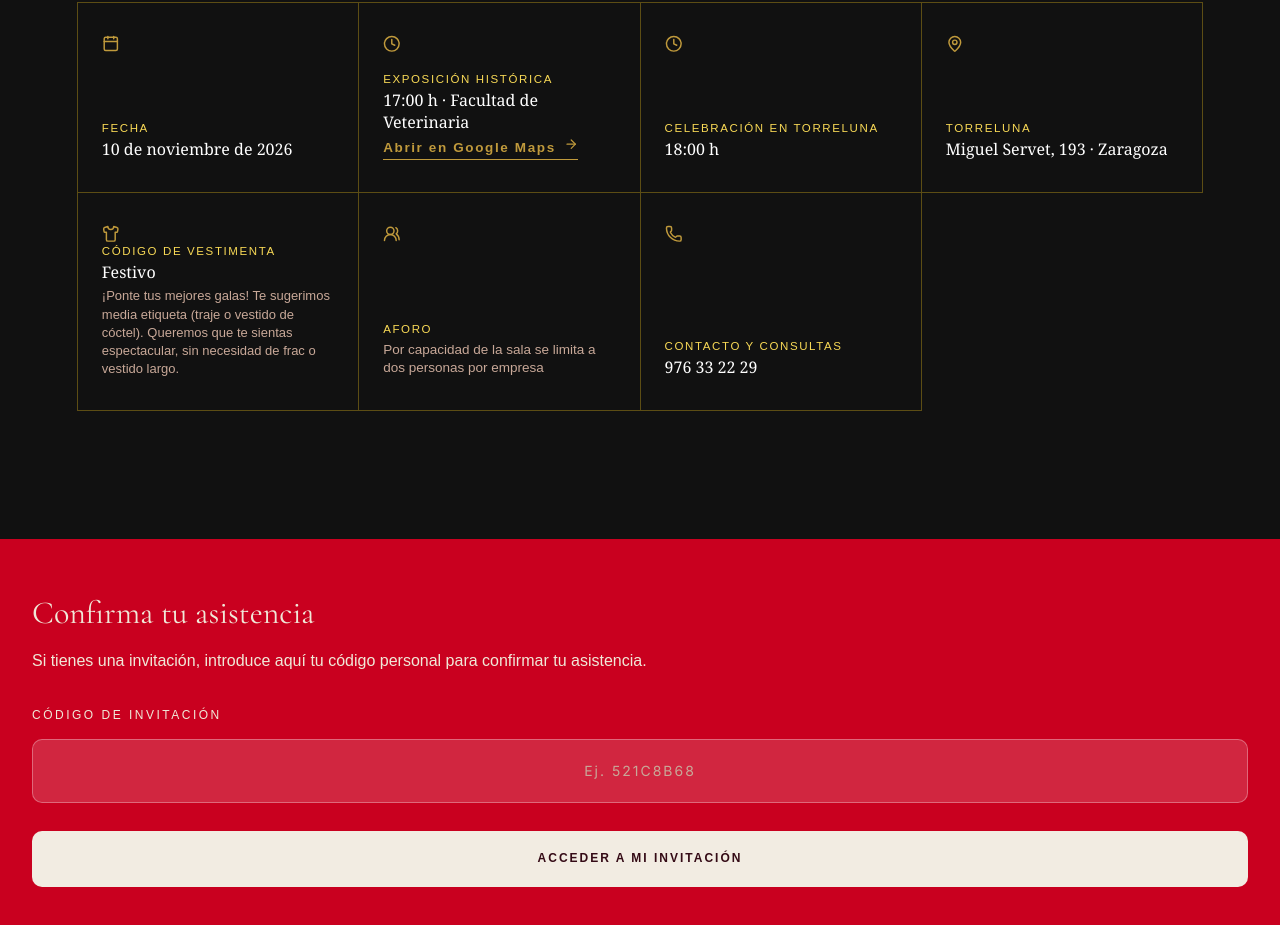
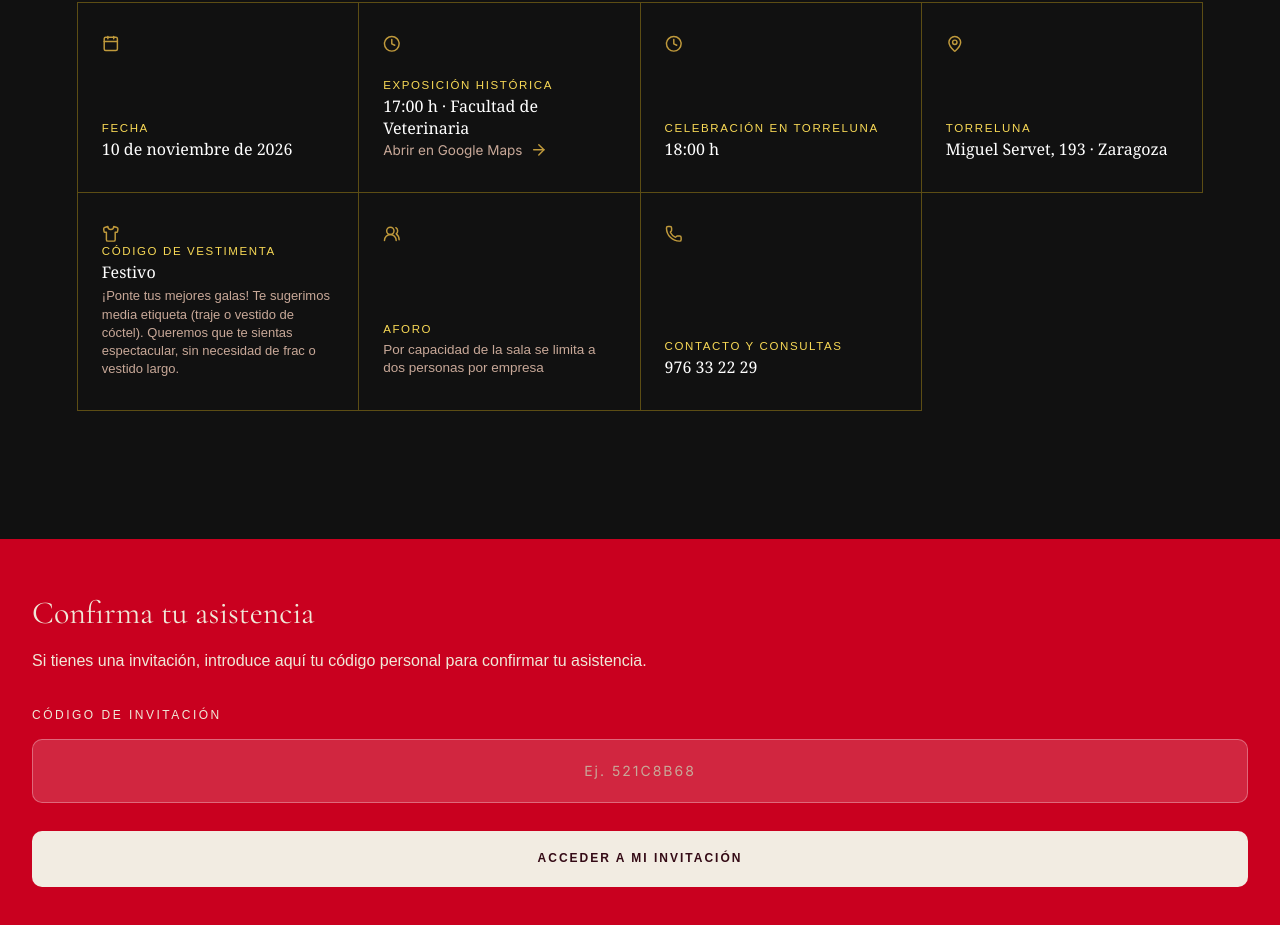
Before and after one commit to Tsuki-byte/Aniversario, a React (Vite) app: page / in a window 1280 px wide. Shown: the part 7579-8504 px from the top of the page. Built offline with nearby package versions, Linux system fonts and the light colour scheme; no server answers; the database is empty.

Commit message:
style: remove map-link class and force Aforo text style

```diff
--- a/src/App.jsx
+++ b/src/App.jsx
@@ -466,7 +466,7 @@ export default function App() {
             <Clock size={24} aria-hidden="true" />
             <span>Exposición histórica</span>
             <strong>17:00 h · Facultad de Veterinaria</strong>
-            <a className="map-link" href="https://maps.app.goo.gl/6KESW6yhABA5VNUbA?g_st=ic" target="_blank" rel="noreferrer" style={{ display: 'inline-flex', alignItems: 'center', gap: '8px', fontSize: '13.5px', color: 'var(--text-wine-sub)', textDecoration: 'none', marginTop: '4px', textTransform: 'none' }}>
+            <a href="https://maps.app.goo.gl/6KESW6yhABA5VNUbA?g_st=ic" target="_blank" rel="noreferrer" style={{ display: 'inline-flex', alignItems: 'center', gap: '8px', fontSize: '13.5px', color: 'var(--text-wine-sub)', textDecoration: 'none', marginTop: '2px', textTransform: 'none', fontFamily: 'Inter, sans-serif', lineHeight: '1.4', fontWeight: 'normal' }}>
               Abrir en Google Maps <ArrowRight size={16} aria-hidden="true" />
             </a>
           </article>
```
